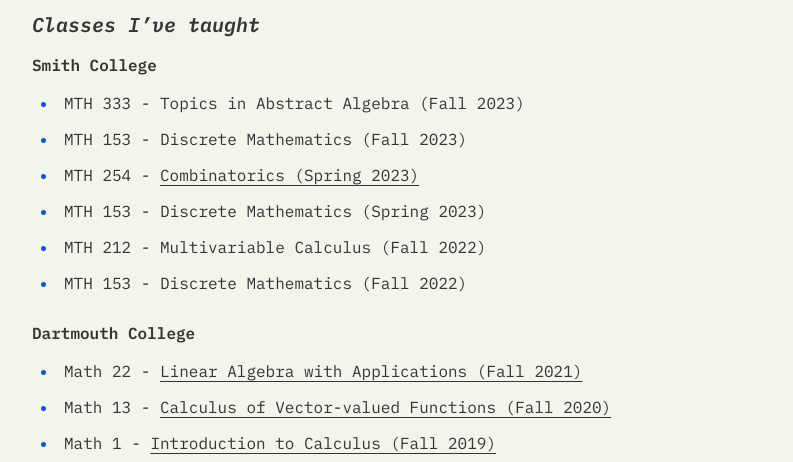
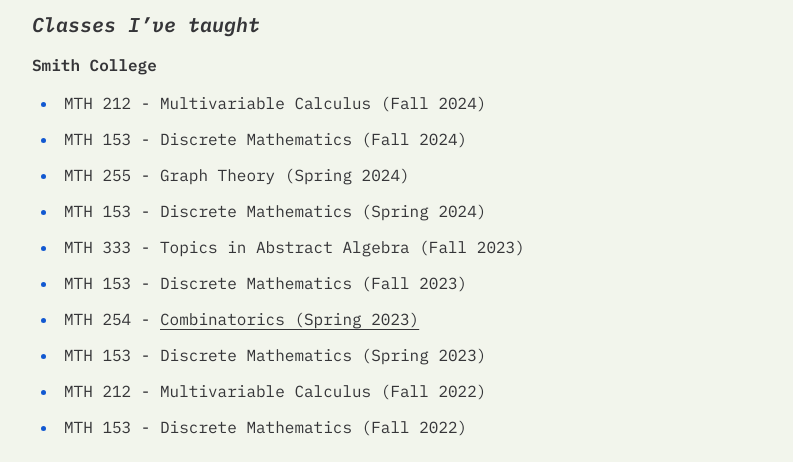
Before and after one commit to zach-winkeler/zach-winkeler.github.io, an Astro site: page /teaching in a window 1280 px wide. Shown: the part 256-718 px from the top of the page, without its empty margins (240-1033 px from the left). Built offline with nearby package versions, Linux system fonts and the light colour scheme; Astro itself is replaced by a stand-in of ours.

Commit message:
Updated Teaching for Fall 2024

```diff
--- a/src/pages/teaching.md
+++ b/src/pages/teaching.md
@@ -7,6 +7,10 @@
 ### Classes I've taught
 
 #### Smith College
+- MTH 212 - Multivariable Calculus (Fall 2024)
+- MTH 153 - Discrete Mathematics (Fall 2024)
+- MTH 255 - Graph Theory (Spring 2024)
+- MTH 153 - Discrete Mathematics (Spring 2024)
 - MTH 333 - Topics in Abstract Algebra (Fall 2023)
 - MTH 153 - Discrete Mathematics (Fall 2023)
 - MTH 254 - [Combinatorics (Spring 2023)](/assets/MTH_254_Spring_2023_Lecture_Notes.pdf)
```
Also changed, not shown: 1 other file.
